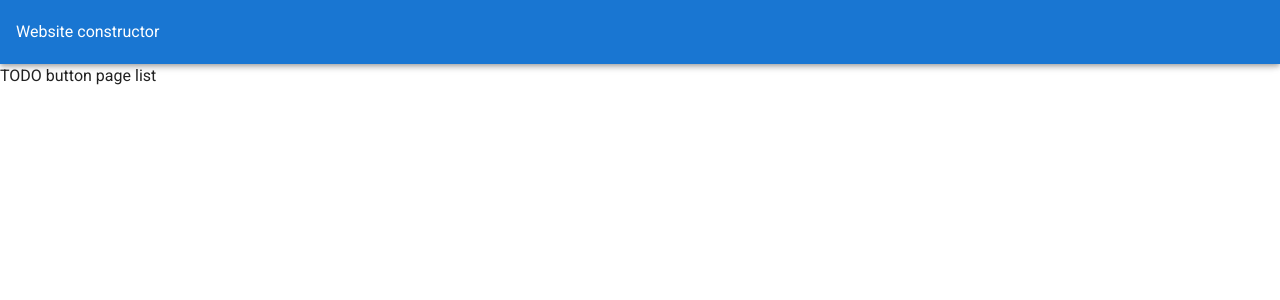
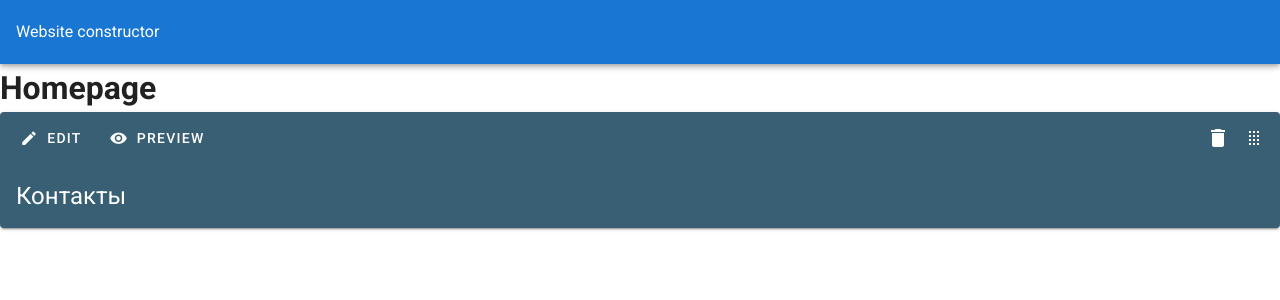
Before and after one commit to tdmitriiv/website-constructor, a Vue app: page / in a window 1280 px wide. Shown: the top 300 px of the page. Built offline with nearby package versions, Linux system fonts and the light colour scheme.

Commit message:
feature: homepage markup

```diff
--- a/src/App.vue
+++ b/src/App.vue
@@ -11,9 +11,7 @@
     </v-app-bar>
 
     <v-content>
-      TODO
-      button
-      page list
+      <router-view/>
     </v-content>
   </v-app>
 </template>
--- /dev/null
+++ b/src/http/apiPages.ts
@@ -0,0 +1,12 @@
+import { Page } from '@/types/entities';
+import Pages from '@/resources/pages.json';
+
+const getList = (): Promise<Page[]> => {
+  return new Promise<Page[]>((resolve) => {
+    resolve(Pages);
+  });
+};
+
+export {
+  getList,
+};
--- /dev/null
+++ b/src/resources/pages.json
@@ -0,0 +1,18 @@
+[
+  {
+    "id": 1,
+    "name": "Контакты",
+    "url": "contacts",
+    "containers": [
+      {
+        "id": 1,
+        "sections": [
+
+        ],
+        "settings": {
+
+        }
+      }
+    ]
+  }
+]
--- a/src/views/Home.vue
+++ b/src/views/Home.vue
@@ -1,14 +1,72 @@
 <template>
-  <div>Homepage</div>
+  <div>
+    <h1>Homepage</h1>
+    <v-card
+      color="#385F73"
+      dark
+      v-for="(page, index) in pages"
+      :key="index"
+    >
+      <v-card-actions>
+        <v-btn
+          text
+          dark
+        >
+          <v-icon left>mdi-pencil</v-icon>
+          Edit
+        </v-btn>
+        <v-btn
+          text
+          dark
+        >
+          <v-icon left>mdi-eye</v-icon>
+          Preview
+        </v-btn>
+        <v-spacer></v-spacer>
+        <v-tooltip bottom>
+          <template v-slot:activator="{ on, attrs }">
+            <v-btn
+              icon
+              v-bind="attrs"
+              v-on="on"
+            >
+              <v-icon>mdi-delete</v-icon>
+            </v-btn>
+          </template>
+          <span>Delete</span>
+        </v-tooltip>
+        <v-tooltip bottom>
+          <template v-slot:activator="{ on, attrs }">
+            <v-btn
+              icon
+              v-bind="attrs"
+              v-on="on"
+            >
+              <v-icon>mdi-drag</v-icon>
+            </v-btn>
+          </template>
+          <span>Drag</span>
+        </v-tooltip>
+      </v-card-actions>
+      <v-card-title class="headline">
+        {{ page.name }}
+      </v-card-title>
+    </v-card>
+  </div>
 </template>
 
 <script lang="ts">
 import Vue from 'vue';
 import Component from 'vue-class-component';
 import { Page } from '@/types/entities';
+import { getList } from '@/http/apiPages';
 
 @Component
 export default class Home extends Vue {
-  pages: Array<Page> = [];
+  pages: Page[] = [];
+
+  async beforeMount() {
+    this.pages = await getList();
+  }
 }
 </script>
--- a/tsconfig.json
+++ b/tsconfig.json
@@ -26,7 +26,8 @@
       "dom",
       "dom.iterable",
       "scripthost"
-    ]
+    ],
+    "resolveJsonModule": true,
   },
   "include": [
     "src/**/*.ts",
```
Also changed, not shown: .eslintrc.js.
